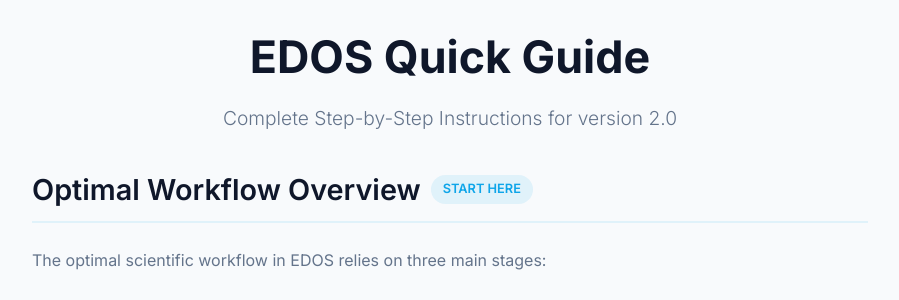
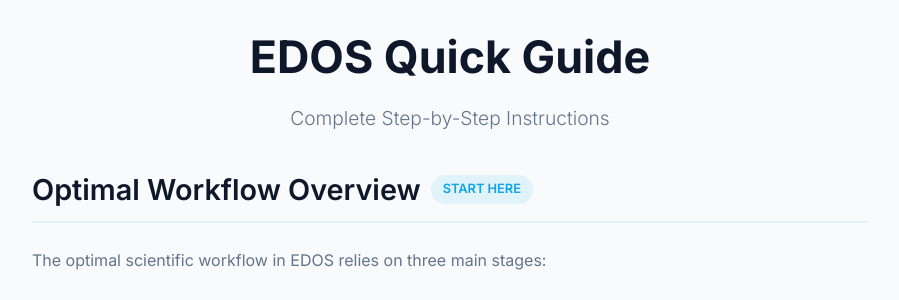
Before and after one commit to giancarlopascali-hub/EDOS, a Flask app: page /guide in a window 1280 px wide. Shown: the part 197-497 px from the top of the page, without its empty margins (190-1089 px from the left). Run offline with Flask 3, Linux system fonts and the light colour scheme; some libraries are stand-ins or nearby versions.

Commit message:
Remove version tags from banner and Quick Guide (online version)

```diff
--- a/templates/guide.html
+++ b/templates/guide.html
@@ -39,7 +39,7 @@
     <div class="guide-container">
         <header style="margin-bottom: 2rem;">
             <h1 style="font-size: 2.8rem; margin-bottom: 0.5rem; color: var(--text-primary);">EDOS Quick Guide</h1>
-            <p style="font-size: 1.2rem;">Complete Step-by-Step Instructions for version 2.0</p>
+            <p style="font-size: 1.2rem;">Complete Step-by-Step Instructions</p>
         </header>
 
         <section class="guide-section" id="intro">
@@ -188,7 +188,7 @@
         </section>
 
         <footer style="margin-top: 5rem; padding-top: 2rem; border-top: 1px solid var(--border-color); text-align: center;">
-            <p>© 2026 EDOS | Developed by Giancarlo Pascali | Version 2.0</p>
+            <p>© 2026 EDOS | Developed by Giancarlo Pascali</p>
         </footer>
     </div>
 
--- a/templates/index.html
+++ b/templates/index.html
@@ -23,7 +23,6 @@
                             <h1 class="banner-title">EDOS</h1>
                             <p class="banner-desc">EXPERIMENTAL DESIGN,<br>OPTIMIZATION AND STATISTICS</p>
                             <p class="author-attribution">by Giancarlo Pascali</p>
-                            <span class="version-tag">V1.0</span>
                         </div>
                     </div>
                 </div>
```
